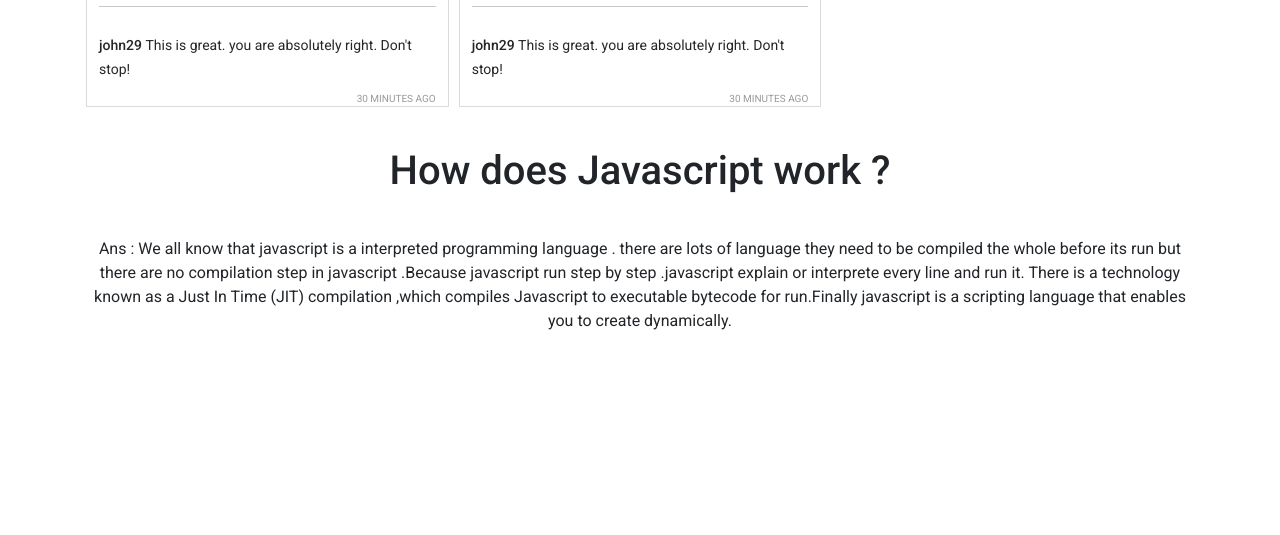
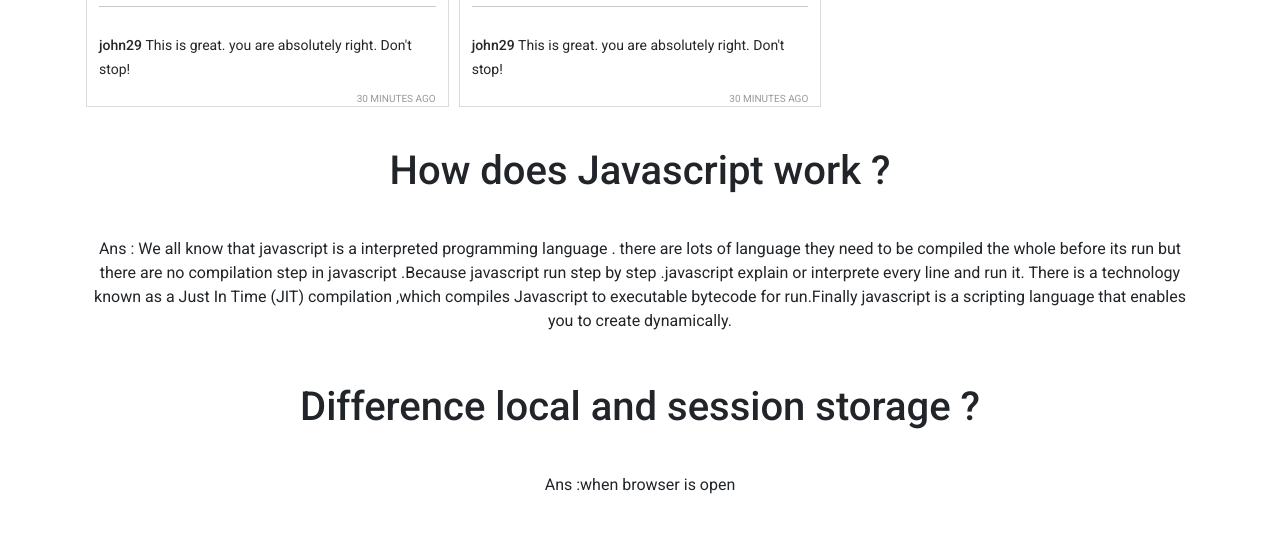
Before and after one commit to jahidulislam123/instaSohor-assignment-7, a plain HTML site: page index.html in a window 1280 px wide. Shown: the part 1425-1960 px from the top of the page. Before the commit the page ends 1808 px from the top, so only its background shows below. Drawn offline with nearby package versions, Linux system fonts and the light colour scheme.

Commit message:
added-new

```diff
--- a/index.html
+++ b/index.html
@@ -87,6 +87,11 @@
                     language they need to be compiled the whole  before its run but there are no compilation step in javascript .Because javascript run step by step .javascript explain or interprete every line and run it.
                     There is a technology known as a Just In Time (JIT) compilation ,which compiles Javascript to executable bytecode for run.Finally javascript is a scripting language that enables you to create dynamically.
                 </p>
+                <h1>Difference local and session storage ?</h1>
+
+                <p class="answer" >Ans :when browser is open
+
+                </p>
 
 
             </div>
```
